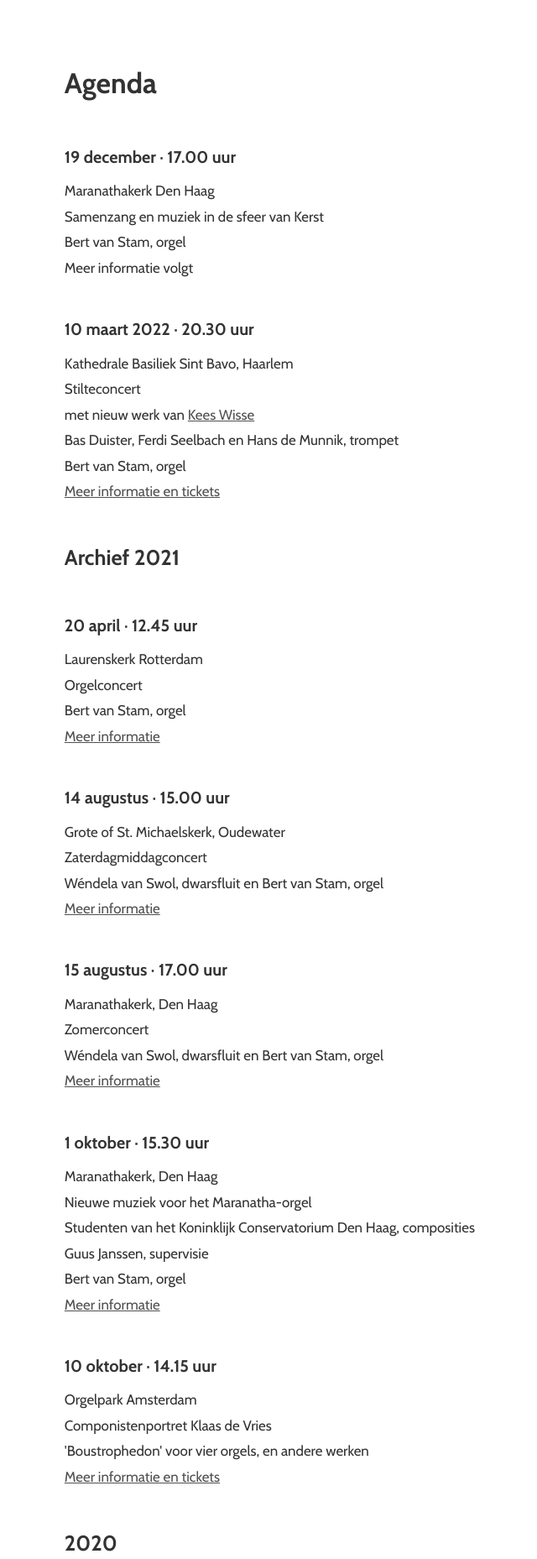
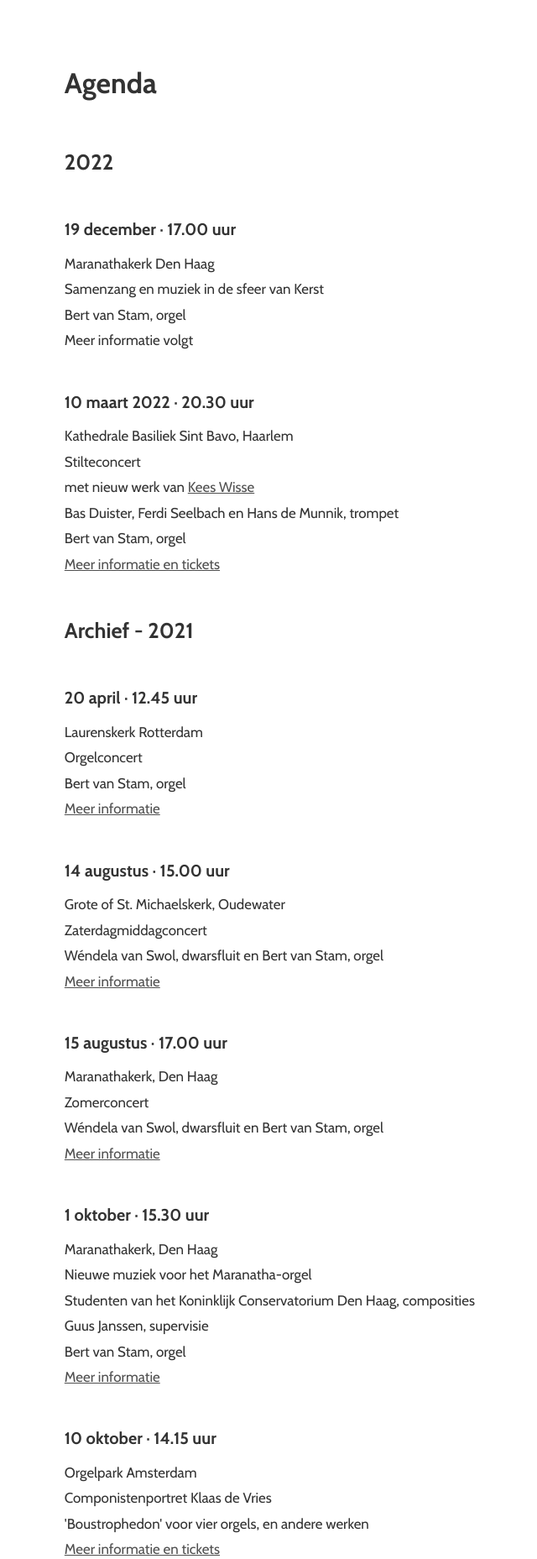
Before and after one commit to bertvs/bertvanstam.org, a PHP site: page /agenda in a window 1280 px wide. Shown: the part 110-1967 px from the top of the page at 84% size, without its empty margins (128-768 px from the left). Run offline with PHP 8.4, Linux system fonts and the light colour scheme.

Commit message:
small fixes

```diff
--- a/en/header.php
+++ b/en/header.php
@@ -5,7 +5,7 @@
     <meta charset="UTF-8">
     <meta name="viewport" content="width=device-width">
     <title>Bert van Stam &#8211; Organist and Composer</title>
-    <link rel='stylesheet' href='style.css?v=2.1' media='all' />
+    <link rel='stylesheet' href='/style.css?v=2.2' media='all' />
     <link rel="preconnect" href="https://fonts.googleapis.com">
     <link rel="preconnect" href="https://fonts.gstatic.com" crossorigin>
     <link href="https://fonts.googleapis.com/css2?family=Cabin:ital,wght@0,400;0,700;1,400" rel="stylesheet">
--- a/en/pages/home.php
+++ b/en/pages/home.php
@@ -8,5 +8,8 @@
 <p><a href="https://bertvanstam.org">Nederlandse versie</a></p>
 <p>Music is music, regardless the genre, and that has fascinated Bert van Stam (1989) all his life. He is head organist of the <a href="https://maranathakerkdenhaag.nl/" target="_blank" rel="noopener noreferrer">Maranatha Church</a> in The Hague. He enjoys playing the very best organ music by great classical composers such as Bach, Mozart, Liszt, Franck and Messiaen, but also enjoys working with living composers for new, exciting music. He also composes and makes arrangements of piano music, large orchestral works, jazz and pop songs for organ.</p>
 <p>His organ playing can be heard in church services in the Maranatha Church, at concerts, on <a href="/albums">CDs</a> and via <a href="https://www.youtube.com/watch?v=MToxjTEvt6U&amp;amp;list=PLfVihHB4g5TlMYoLInDj4gOTvqZzjT6Jo&amp;amp;index=2&amp;amp;t=0s" target="_blank" rel="noopener noreferrer">YouTube</a>. His compositions have been published by <a href="https://www.valeurajoutee.eu/" target="_blank" rel="noopener noreferrer">Valeur Ajoutée</a>, among others.</p>
-
+<div class="media">
+<iframe width="600" height="315" src="https://www.youtube.com/embed/6uCKY9RlsuE" frameborder="0" style="max-width:100%">
+</iframe>
+</div>
 <?php require 'footer.php'; ?>
--- a/en/style.css
+++ b/en/style.css
@@ -163,6 +163,10 @@ main>* {
     width: 100%
 }
 
+img {
+    max-width: 100%;
+}
+
 header .menu {
     padding-top: 1.2rem;
     position: relative
--- a/web/footer.php
+++ b/web/footer.php
@@ -55,13 +55,13 @@
                 document.body.setAttribute('data-theme', 'dark');
                 localStorage.setItem('themeSwitch', 'dark');
                 if (label) {
-                    label.innerHTML = "Light theme";
+                    label.innerHTML = "Licht thema";
                 }
             } else {
                 document.body.removeAttribute('data-theme');
                 localStorage.setItem('themeSwitch', 'light');
                 if (label) {
-                    label.innerHTML = "Dark theme";
+                    label.innerHTML = "Donker thema";
                 }
             }
         };
--- a/web/header.php
+++ b/web/header.php
@@ -5,7 +5,7 @@
     <meta charset="UTF-8">
     <meta name="viewport" content="width=device-width">
     <title>Bert van Stam &#8211; Organist en Componist</title>
-    <link rel='stylesheet' href='style.css?v=2.1' media='all' />
+    <link rel='stylesheet' href='/style.css?v=2.2' media='all' />
     <link rel="preconnect" href="https://fonts.googleapis.com">
     <link rel="preconnect" href="https://fonts.gstatic.com" crossorigin>
     <link href="https://fonts.googleapis.com/css2?family=Cabin:ital,wght@0,400;0,700;1,400" rel="stylesheet">
--- a/web/pages/agenda.php
+++ b/web/pages/agenda.php
@@ -2,6 +2,7 @@
 
 <h1>Agenda</h1>
 
+<h2>2022</h2>
 <h3>19 december &#183; 17.00 uur</h3>
 <p>Maranathakerk Den Haag<br />
 Samenzang en muziek in de sfeer van Kerst<br />
@@ -16,7 +17,7 @@ Bas Duister, Ferdi Seelbach en Hans de Munnik, trompet<br />
 Bert van Stam, orgel<br />
 <a href="https://www.koepelkathedraal.nl/geloof-in-geluk/#agenda" target="_blank" rel="noopener noreferrer">Meer informatie en tickets</a></p>
 
-<h2>Archief 2021</h2>
+<h2>Archief - 2021</h2>
 
 <h3>20 april &#183; 12.45 uur</h3>
 <p>Laurenskerk Rotterdam<br />
--- a/web/pages/home.php
+++ b/web/pages/home.php
@@ -8,4 +8,8 @@
 <p><a href="https://en.bertvanstam.org">English version</a></p>
 <p>Muziek is muziek, ongeacht het genre, en dat fascineert Bert van Stam (1989) al zijn hele leven. Hij is de hoofdorganist van de <a href="https://maranathakerkdenhaag.nl/" target="_blank" rel="noopener noreferrer">Maranathakerk</a> in Den Haag. Hij speelt graag de allerbeste orgelmuziek van grote klassieke componisten als Bach, Mozart, Liszt, Franck en Messiaen, maar werkt ook met veel plezier samen met levende componisten voor nieuwe, spannende muziek. Ook componeert hij en maakt hij arrangementen van pianomuziek, grote orkestwerken, jazz- en popnummers voor orgel.</p>
 <p>Zijn orgelspel is te beluisteren in de kerkdiensten in de Maranathakerk, op <a href="/agenda">concerten</a>, op <a href="/albums">cd's</a> en via <a href="https://www.youtube.com/watch?v=MToxjTEvt6U&amp;amp;list=PLfVihHB4g5TlMYoLInDj4gOTvqZzjT6Jo&amp;amp;index=2&amp;amp;t=0s" target="_blank" rel="noopener noreferrer">YouTube</a>. Zijn composities zijn o.a. uitgegeven bij <a href="https://www.valeurajoutee.eu/" target="_blank" rel="noopener noreferrer">Valeur Ajoutée</a>.</p>
+<div class="media">
+<iframe width="600" height="315" src="https://www.youtube.com/embed/6uCKY9RlsuE" frameborder="0" style="max-width:100%">
+</iframe>
+</div>
 <?php require 'footer.php'; ?>
--- a/web/style.css
+++ b/web/style.css
@@ -163,6 +163,10 @@ main>* {
     width: 100%
 }
 
+img {
+    max-width: 100%;
+}
+
 header .menu {
     padding-top: 1.2rem;
     position: relative
```
